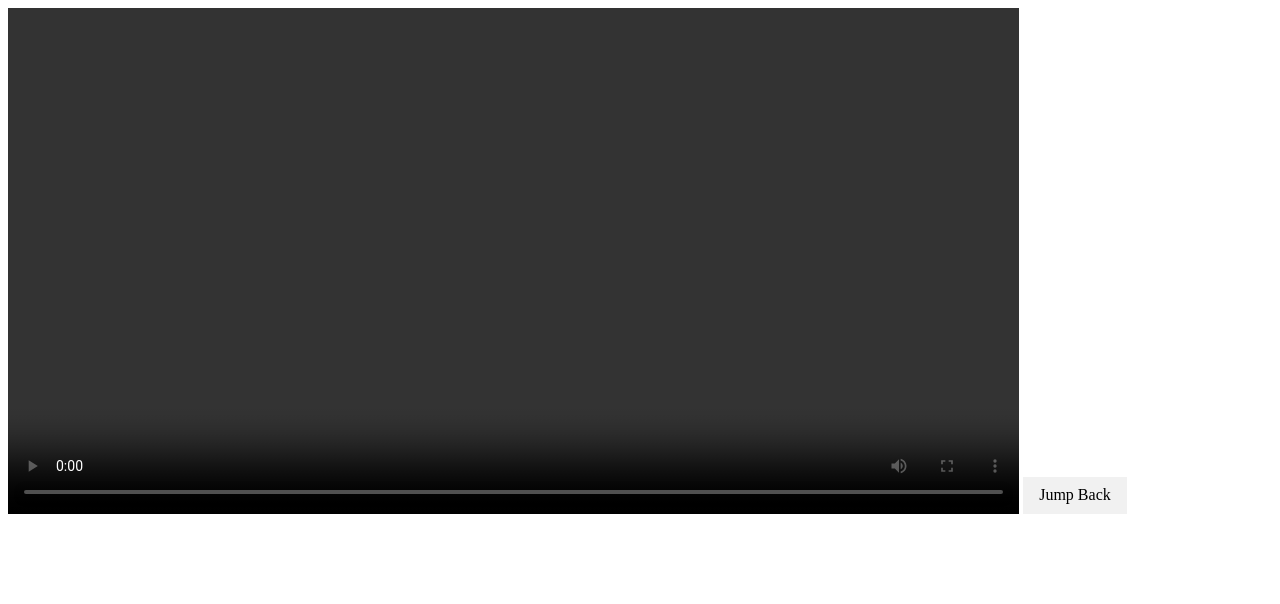
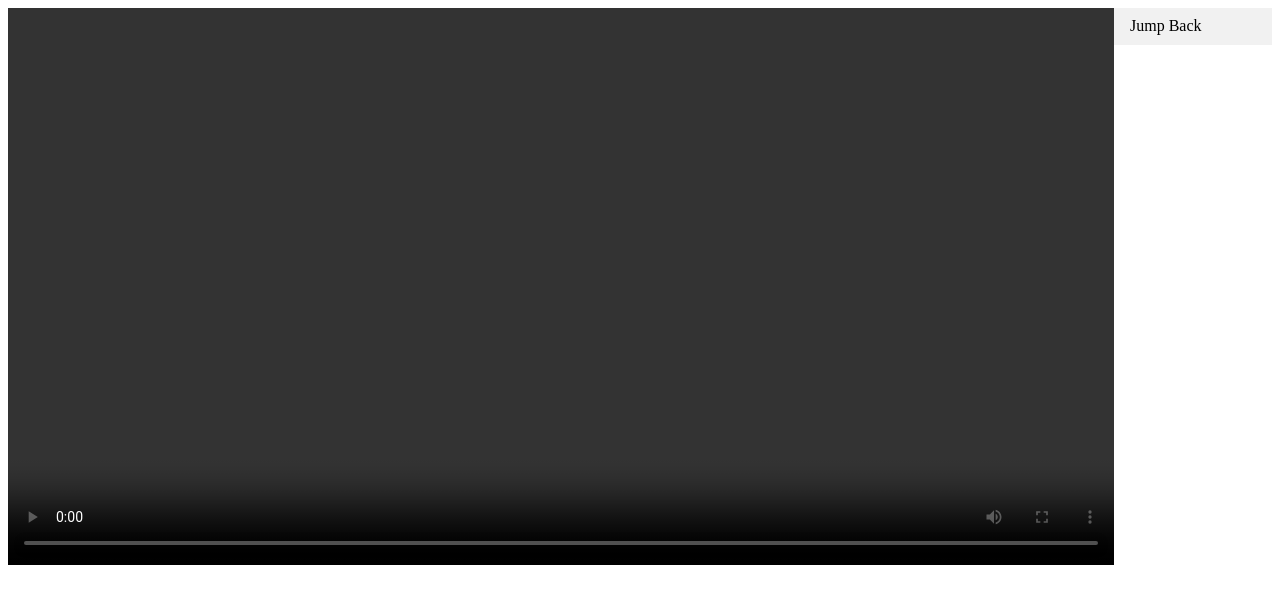
Before and after one commit to bcl/strix, a plain HTML site: page src/strix/ui/events.html in a window 1280 px wide. Drawn offline with Linux system fonts and the light colour scheme.

Commit message:
Adjust css so event list will scroll.
I still don't really know how all these options interact, but it looks
ok on the desktop.

Fixes #1

```diff
--- a/src/strix/ui/style.css
+++ b/src/strix/ui/style.css
@@ -1,4 +1,9 @@
+html {
+    height: 100%;
+}
+
 body {
+    height: 100%;
 }
 
 #live-feeds {
@@ -15,23 +20,23 @@ body {
 }
 
 #topview {
-  width: 100%;
-  height: 100%
+  display: flex;
+  max-height: 70%
 }
 
 #viewer {
-  width: 80%;
-  display: inline-block;
+  flex: 7;
 }
 
 video {
   width: 100%;
+  height: 100%;
 }
 
 
 #days {
-  display: inline-block;
   overflow: auto;
+  flex: 1;
 }
 
 #days ul {
```
